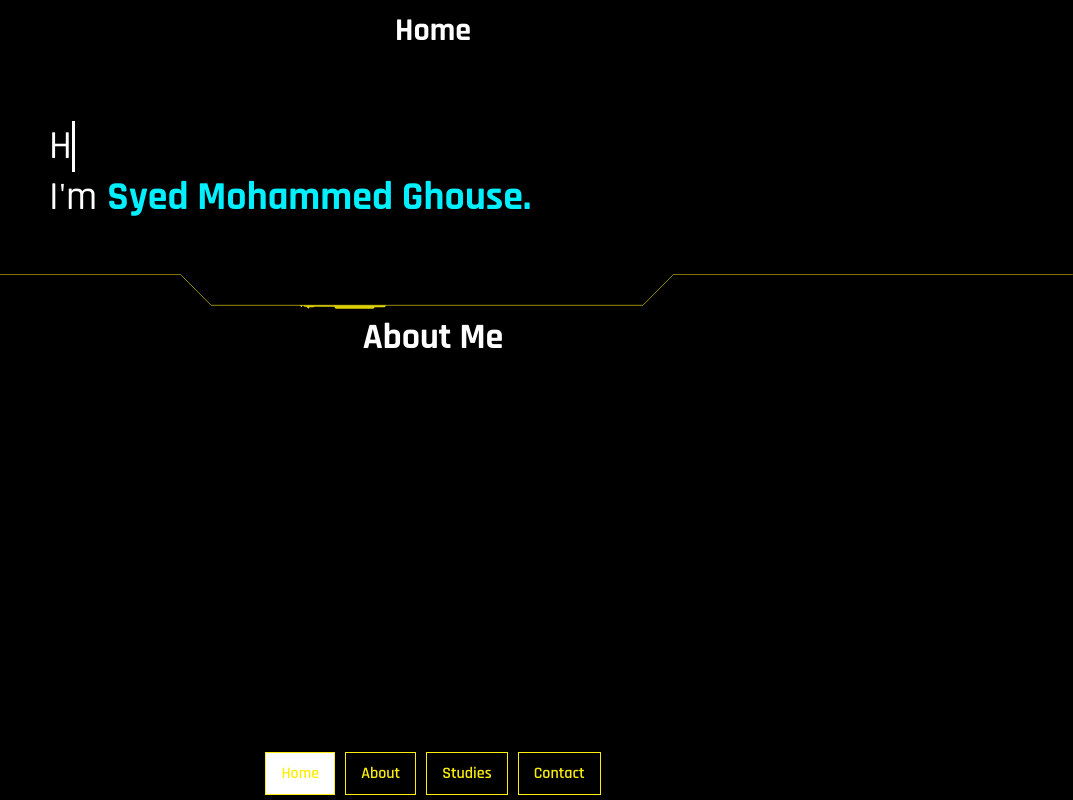
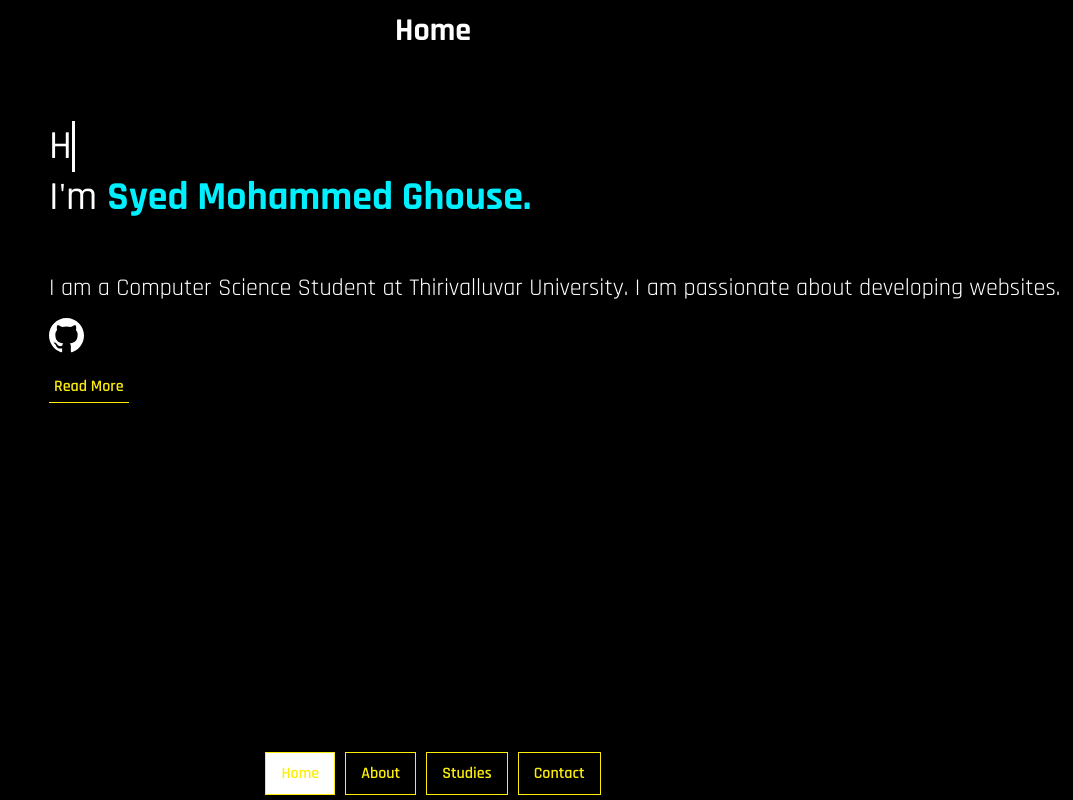
Before and after one commit to smg02/portfolio-assignment, a plain HTML site: page index.html in a window 1280 px wide. Shown: the whole page, without its empty margins (207-1280 px from the left). Drawn offline with Linux system fonts and the light colour scheme; a web font is replaced by a local one.

Commit message:
Add files via upload

```diff
--- a/index.html
+++ b/index.html
@@ -38,14 +38,16 @@
         <div class="bold">
             I'm <span class="name">Syed Mohammed Ghouse.</span>
         </div>
+        <div class="about">
+            <p>
+                I am a Computer Science Student at Thirivalluvar University. I am passionate about developing websites.
+            </p>
+            <a href="https://github.com/smg02" target="_blank"><svg class="gitlogo" xmlns="http://www.w3.org/2000/svg" viewBox="0 0 16 16" id="Github"><path fill="#ffffff" d="M7.999 0C3.582 0 0 3.596 0 8.032a8.031 8.031 0 0 0 5.472 7.621c.4.074.546-.174.546-.387 0-.191-.007-.696-.011-1.366-2.225.485-2.695-1.077-2.695-1.077-.363-.928-.888-1.175-.888-1.175-.727-.498.054-.488.054-.488.803.057 1.225.828 1.225.828.714 1.227 1.873.873 2.329.667.072-.519.279-.873.508-1.074-1.776-.203-3.644-.892-3.644-3.969 0-.877.312-1.594.824-2.156-.083-.203-.357-1.02.078-2.125 0 0 .672-.216 2.2.823a7.633 7.633 0 0 1 2.003-.27 7.65 7.65 0 0 1 2.003.271c1.527-1.039 2.198-.823 2.198-.823.436 1.106.162 1.922.08 2.125.513.562.822 1.279.822 2.156 0 3.085-1.87 3.764-3.652 3.963.287.248.543.738.543 1.487 0 1.074-.01 1.94-.01 2.203 0 .215.144.465.55.386A8.032 8.032 0 0 0 16 8.032C16 3.596 12.418 0 7.999 0z" class="color5c6bc0 svgShape"></path></svg></a>
+        </div>
+        <a href="" class="button">Read More</a>
     </div>
-    <img class="separator separator-big" src="big-seperator.svg" alt="">
-    <div class="about">
-        <h2>About Me</h2>
-        <p>
 
-        </p>
-    </div>
+
 </body>
 
 </html>
--- a/style.css
+++ b/style.css
@@ -19,7 +19,7 @@ a {
 }
 
 .navbar {
-    position: absolute;
+    position: fixed;
     bottom: 0;
     right: 0;
     left: 0;
@@ -46,7 +46,7 @@ a {
 .bold {
     font-weight: 500;
     font-size: 40px;
-    margin-bottom: 5%;
+    margin-bottom: 50px;
 }
 
 .name {
@@ -67,6 +67,17 @@ a {
     height: auto;
 }
 .about {
-    text-align: center;
     font-size: 1.5rem;
 }
+.button {
+    display: inline-block;
+    margin-top: 10px;
+    padding: 5px;
+    color: rgb(252, 238, 10);
+    font-weight: 600;
+    border-bottom: 1px solid rgb(252, 238, 10);
+}
+.gitlogo {
+    width: 35px;
+    padding: 15px 0 0 0;
+}
```
